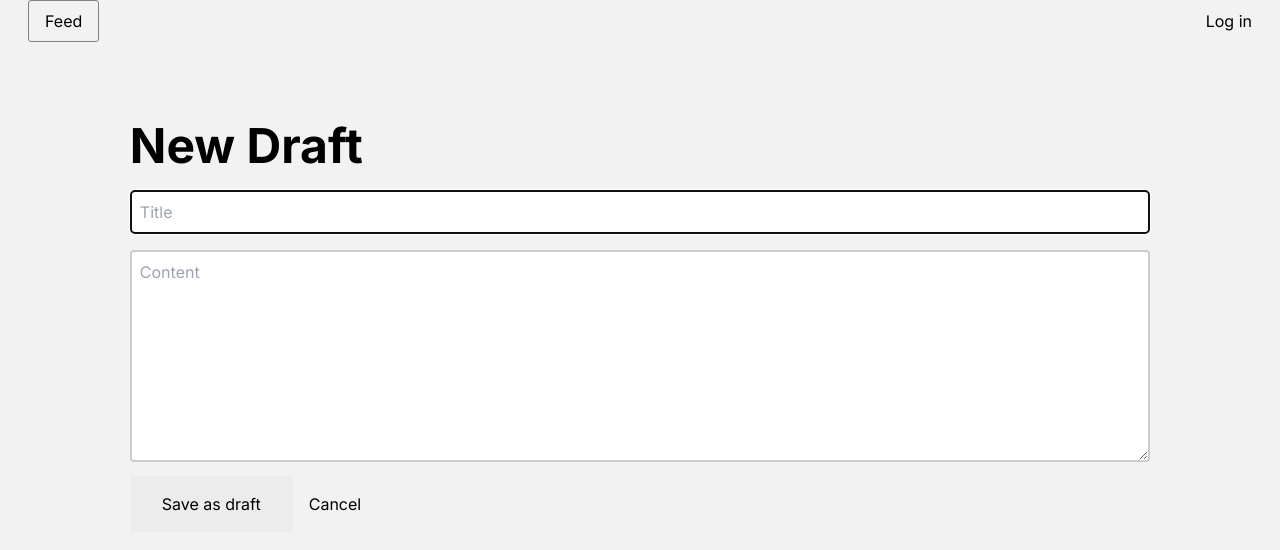
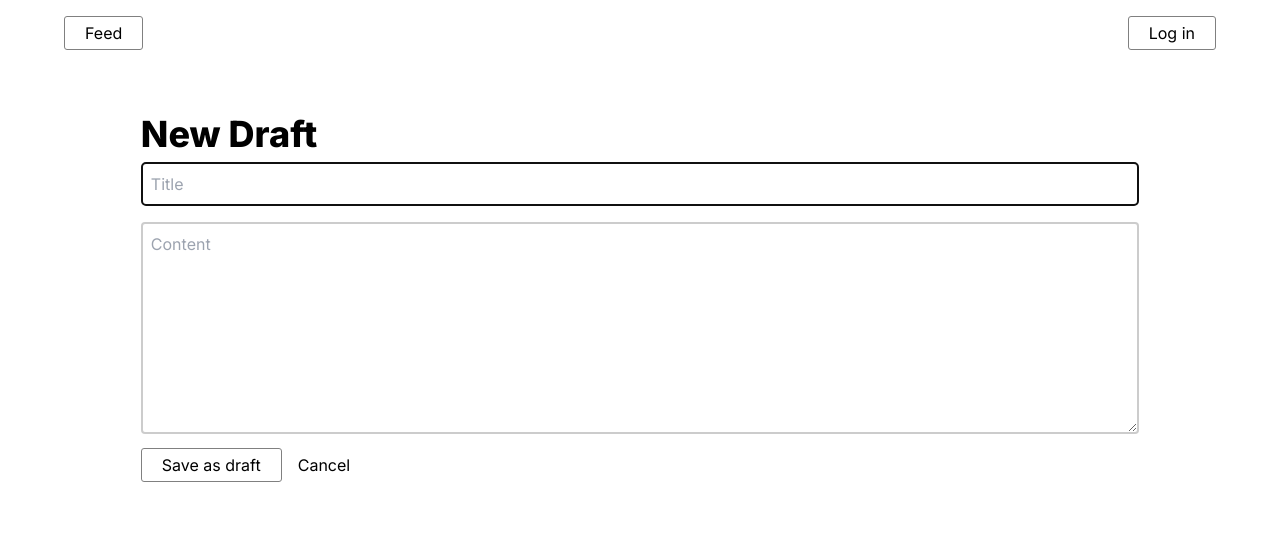
Before and after one commit to siva636/nextjs-blog, a Next.js app: page /create in a window 1280 px wide. Shown: the top 550 px of the page. Built offline with nearby package versions, Linux system fonts and the light colour scheme; no server answers.

Commit message:
UI/UX improvements

```diff
--- a/app/[id]/publish.tsx
+++ b/app/[id]/publish.tsx
@@ -14,6 +14,7 @@ export default function Publish(props: { id: string }) {
 
   return (
     <button
+      className='button'
       onClick={() => {
         publishPost();
       }}
--- a/app/create/create.module.css
+++ b/app/create/create.module.css
@@ -14,12 +14,6 @@
   border: 0.125rem solid rgba(0, 0, 0, 0.2);
 }
 
-.page input[type='submit'] {
-  background: #ececec;
-  border: 0;
-  padding: 1rem 2rem;
-}
-
 .back {
   margin-left: 1rem;
 }
--- a/app/create/page.tsx
+++ b/app/create/page.tsx
@@ -42,6 +42,7 @@ const Create = () => {
           value={content}
         />
         <input
+          className='button'
           disabled={!content || !title}
           type='submit'
           value='Save as draft'
--- a/app/feed.module.css
+++ b/app/feed.module.css
@@ -1,6 +1,4 @@
-
 .post {
-     background: white;
   transition: box-shadow 0.3s ease-in;
 }
 
@@ -8,6 +6,6 @@
   box-shadow: 1px 1px 3px #aaa;
 }
 
-   .post+.post {
+.post + .post {
   margin-top: 2rem;
 }
--- a/app/globals.css
+++ b/app/globals.css
@@ -2,49 +2,27 @@
 @tailwind components;
 @tailwind utilities;
 
-html {
-  box-sizing: border-box;
+@layer base {
+  h1 {
+    @apply text-4xl;
+    @apply font-extrabold;
+  }
+  h2 {
+    @apply text-3xl;
+    @apply font-bold;
+  }
+  h3 {
+    @apply text-2xl;
+  }
 }
 
-*,
-*:before,
-*:after {
-  box-sizing: inherit;
-}
-
-body {
-  margin: 0;
-  padding: 0;
-  font-size: 16px;
-  font-family: -apple-system, BlinkMacSystemFont, 'Segoe UI', Roboto, Helvetica,
-    Arial, sans-serif, 'Apple Color Emoji', 'Segoe UI Emoji', 'Segoe UI Symbol';
-  background: rgba(0, 0, 0, 0.05);
-}
-
-input,
-textarea {
-  font-size: 16px;
-}
-
-button {
+.button {
+  padding: 4px 20px;
+  border: 1px solid grey;
+  border-radius: 3px;
   cursor: pointer;
 }
 
-.layout {
-  padding: 0 2rem;
-}
-
-h1 {
-  font-size: 3rem;
+.nav [data-active='true'] {
   font-weight: bold;
 }
-
-h2 {
-  font-size: 2rem;
-  font-weight: bold;
-}
-
-.loading {
-  padding: 20px;
-  text-align: center;
-}
--- a/app/layout.tsx
+++ b/app/layout.tsx
@@ -1,13 +1,14 @@
+import HeaderWrap from '@/components/HeaderWrap';
 import type { Metadata } from 'next';
 import { Inter } from 'next/font/google';
 import './globals.css';
-import HeaderWrap from '@/components/HeaderWrap';
 
 const inter = Inter({ subsets: ['latin'] });
 
 export const metadata: Metadata = {
-  title: 'Create Next App',
-  description: 'Generated by create next app',
+  title: 'Blog app',
+  description:
+    'A Blogging App Using NextJS, Vercel Postgres, Prisma and NextAuth',
 };
 
 export default function RootLayout({
@@ -16,7 +17,7 @@ export default function RootLayout({
   children: React.ReactNode;
 }) {
   return (
-    <html lang='en'>
+    <html lang='en' className='px-16'>
       <body className={inter.className}>
         <HeaderWrap />
         {children}
--- a/app/loading.tsx
+++ b/app/loading.tsx
@@ -1,7 +1,7 @@
 import React from 'react';
 
 const loading = () => {
-  return <div className='loading'>Loading...</div>;
+  return <div className='text-center'>Loading...</div>;
 };
 
 export default loading;
--- a/app/page.tsx
+++ b/app/page.tsx
@@ -20,7 +20,7 @@ export default async function Home() {
 
   const feed = await getFeed();
   return (
-    <div className='layout'>
+    <div>
       <h1>Public Feed</h1>
       <main>
         {feed.map((post: any) => (
--- a/components/Header.tsx
+++ b/components/Header.tsx
@@ -2,7 +2,6 @@
 import React from 'react';
 import Link from 'next/link';
 import { signOut, useSession } from 'next-auth/react';
-import styles from './header.module.css';
 import { usePathname } from 'next/navigation';
 
 const Header: React.FC = () => {
@@ -13,17 +12,17 @@ const Header: React.FC = () => {
   const { data: session, status } = useSession();
 
   let left = (
-    <div className={styles.left}>
-      <Link href='/' data-active={isActive('/')}>
+    <div className='flex justify-start items-center gap-1'>
+      <Link href='/' data-active={isActive('/')} className='button'>
         Feed
       </Link>
     </div>
   );
-  let right = <div className={styles.right}></div>;
+  let right = <div></div>;
 
   if (status === 'loading') {
     right = (
-      <div className={styles.right}>
+      <div className='flex justify-start items-center gap-1'>
         <p>Validating session ...</p>
       </div>
     );
@@ -31,8 +30,8 @@ const Header: React.FC = () => {
 
   if (!session) {
     right = (
-      <div className={styles.right}>
-        <Link href='/api/auth/signin' className={styles.right}>
+      <div className='flex justify-start items-center gap-1'>
+        <Link href='/api/auth/signin' className='button'>
           Log in
         </Link>
       </div>
@@ -41,29 +40,33 @@ const Header: React.FC = () => {
 
   if (session) {
     left = (
-      <div className={styles.left}>
-        <Link href='/' data-active={isActive('/')}>
+      <div className='flex justify-start items-center gap-1'>
+        <Link href='/' data-active={isActive('/')} className='button'>
           Feed
         </Link>
-        <Link href='/drafts' data-active={isActive('/drafts')}>
+        <Link
+          href='/drafts'
+          data-active={isActive('/drafts')}
+          className='button'
+        >
           My drafts
         </Link>
         <Link
           href='/create'
           data-active={isActive('/create')}
-          className={styles.button}
+          className='button'
         >
           New post
         </Link>
       </div>
     );
     right = (
-      <div className={styles.right}>
+      <div className='flex justify-start items-center gap-1'>
         <p>
           {session.user?.name} ({session.user?.email})
         </p>
 
-        <button className={styles.button} onClick={() => signOut()}>
+        <button className='button' onClick={() => signOut()}>
           Log out
         </button>
       </div>
@@ -71,9 +74,9 @@ const Header: React.FC = () => {
   }
 
   return (
-    <nav className={styles.nav}>
+    <nav className='nav flex justify-start items-center gap-1 my-4'>
       {left}
-      <div className={styles.gap}></div>
+      <div className='flex-auto'></div>
       {right}
     </nav>
   );
--- a/components/header.module.css
+++ /dev/null
@@ -1,33 +0,0 @@
-.nav {
-  padding: 0 28px;
-  margin-bottom: 20px;
-}
-
-.right,
-.left,
-.nav {
-  display: flex;
-  justify-content: start;
-  align-items: center;
-  gap: 4px;
-}
-
-.gap {
-  flex: 1 1 auto;
-}
-
-.left [data-active='true'] {
-  font-weight: bold;
-}
-
-.left a {
-  border: 1px solid grey;
-  border-radius: 3px;
-  padding: 8px 16px;
-}
-
-.right button {
-  border: 1px solid grey;
-  border-radius: 3px;
-  padding: 8px 16px;
-}
--- a/tailwind.config.ts
+++ b/tailwind.config.ts
@@ -1,4 +1,4 @@
-import type { Config } from 'tailwindcss'
+import type { Config } from 'tailwindcss';
 
 const config: Config = {
   content: [
@@ -16,5 +16,5 @@ const config: Config = {
     },
   },
   plugins: [],
-}
-export default config
+};
+export default config;
```
Lines whose indentation alone changed are shown as unchanged.
